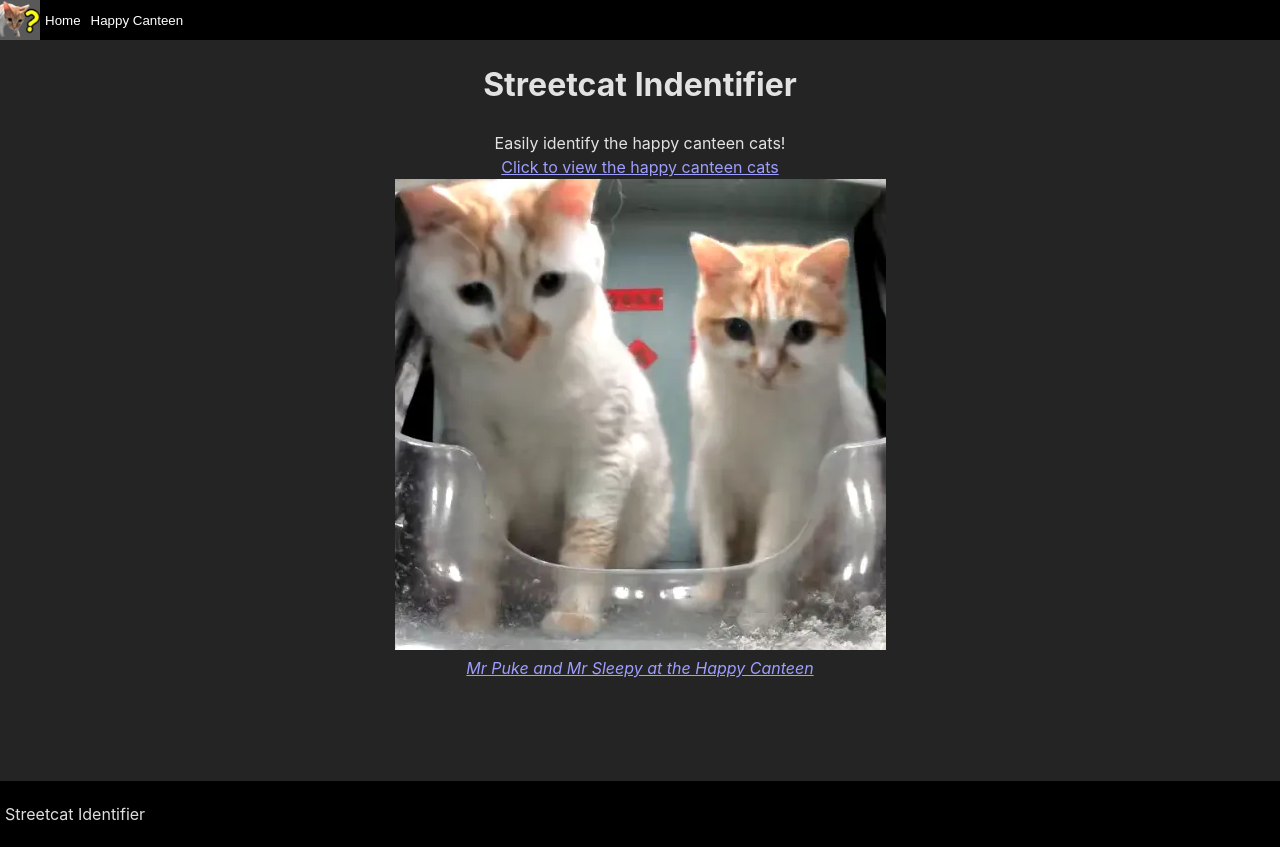
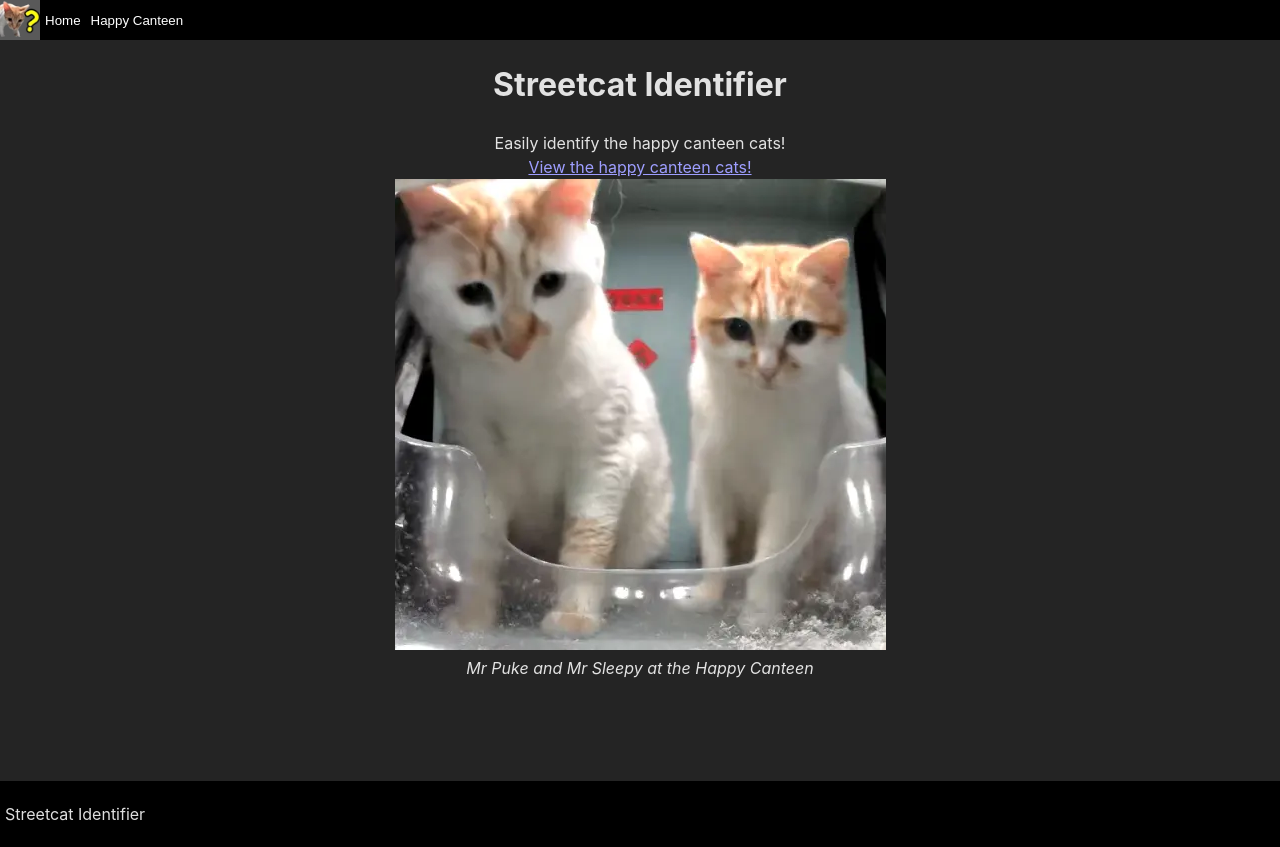
Before and after one commit to thefloppypig/streetcat, a React (Vite) app: page / in a window 1280 px wide. Built offline with nearby package versions, Linux system fonts and the light colour scheme.

Commit message:
Fix homepage

```diff
--- a/src/Homepage.tsx
+++ b/src/Homepage.tsx
@@ -3,13 +3,19 @@ import { Link } from "react-router-dom";
 export function Homepage() {
     return (
         <div className="home">
-            <h1>Streetcat Indentifier</h1>
+            <h1>Streetcat Identifier</h1>
 
             <div>Easily identify the happy canteen cats!</div>
-            <Link to={"/happycanteen"}>
-                Click to view the happy canteen cats
-                <div><img style={{ margin: "auto" }} src="home.webp" /><br /><i>Mr Puke and Mr Sleepy at the Happy Canteen</i></div>
-            </Link>
+
+            <div>
+                <Link to={"/happycanteen"}>
+                    View the happy canteen cats!
+                    <br />
+                    <img style={{ margin: "auto", maxWidth: "100%" }} src="home.webp"  />
+                    </Link>
+                <br />
+                <i>Mr Puke and Mr Sleepy at the Happy Canteen</i>
+            </div>
 
         </div>
     )
```
